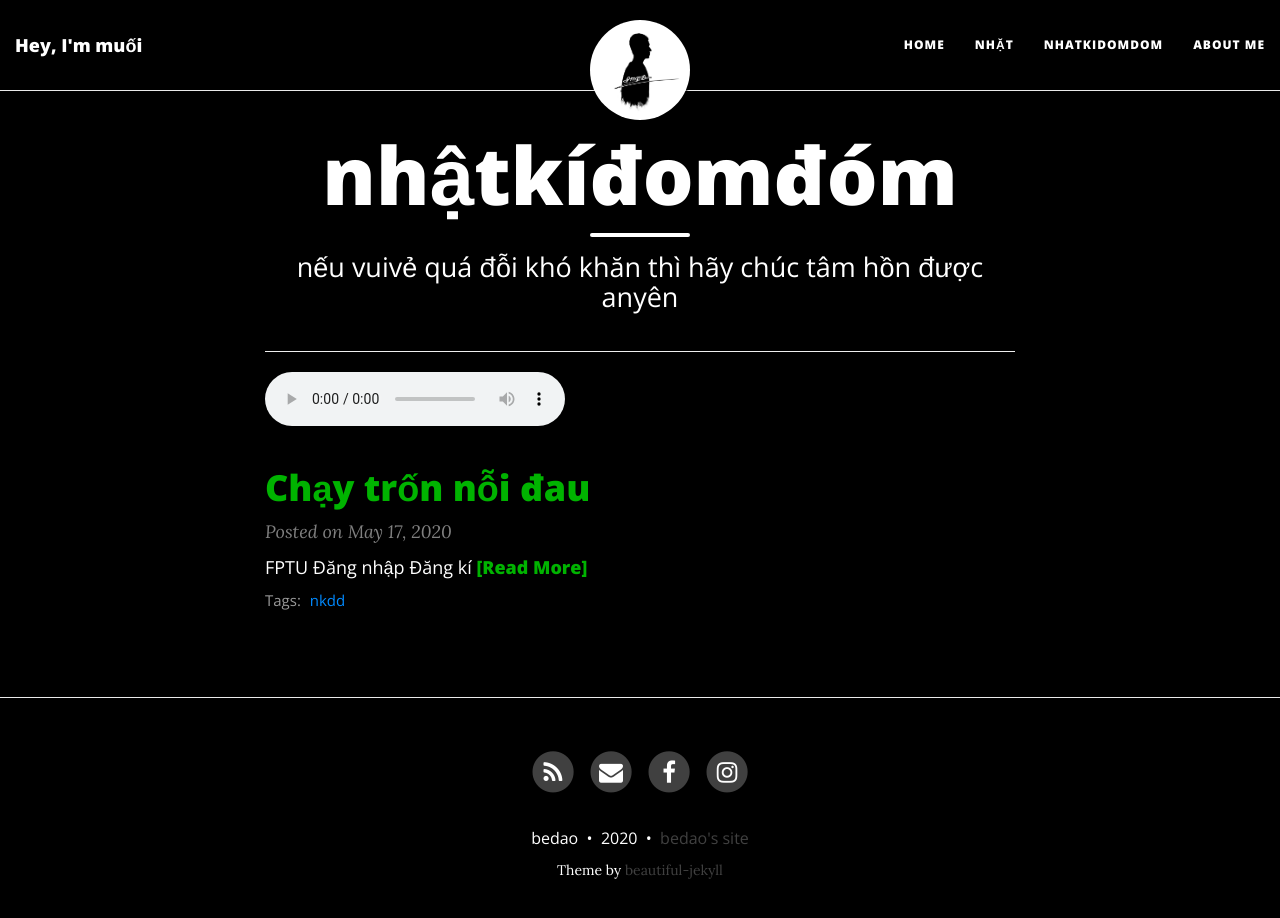
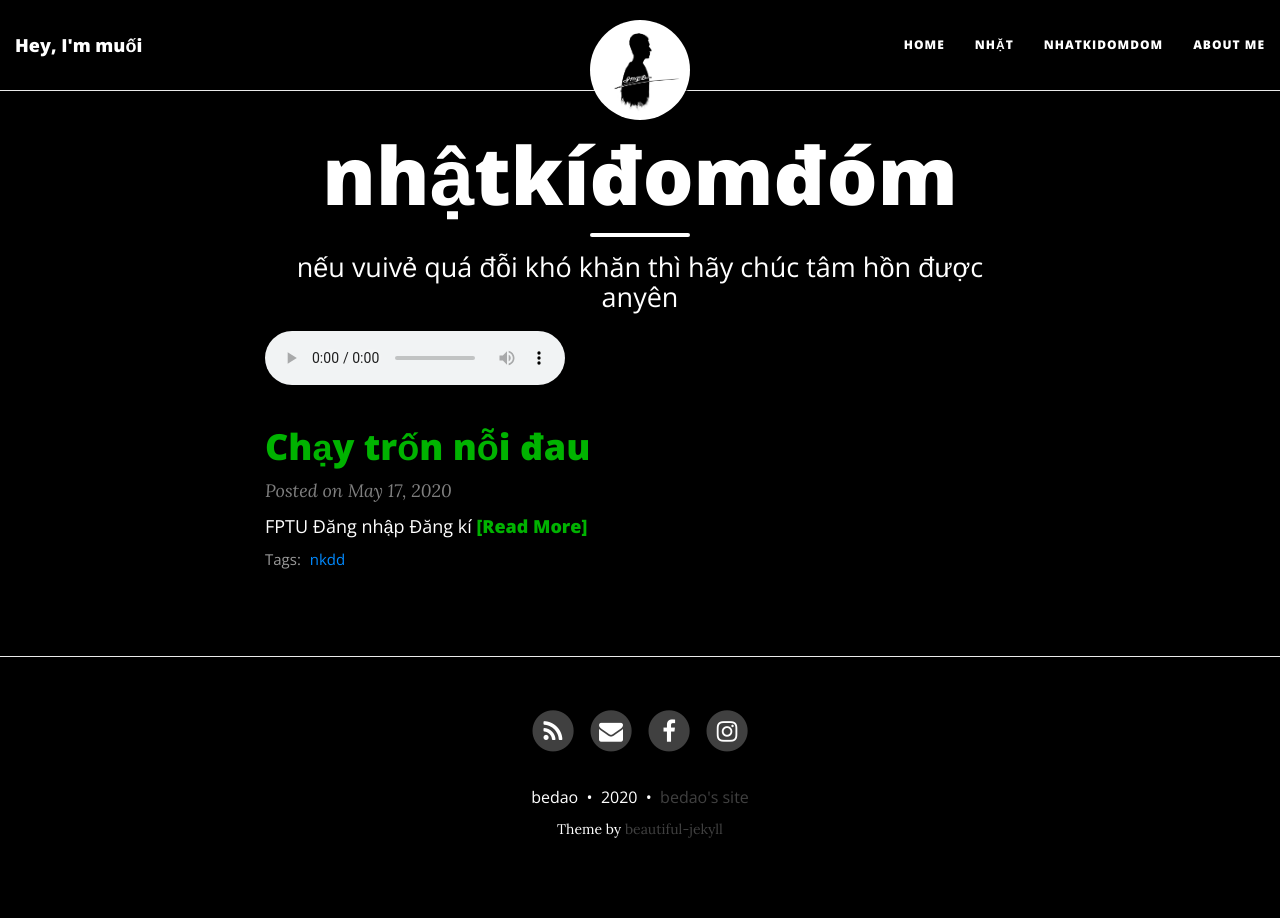
Before and after one commit to muoii/muoii.github.io, a Jekyll site: the page built from nkdd/index.html, in a window 1280 px wide and 931 px high. Shown: the top 918 px of the window. Built offline with Jekyll 4.4.1, drawn with Linux system fonts in a browser that asks for light colours; nearby versions of some CDN libraries.

Commit message:
Update index.html

```diff
--- a/nkdd/index.html
+++ b/nkdd/index.html
@@ -8,8 +8,7 @@
 published: true
 ---
 
-<hr>
-<audio controls autoplay>
+<audio controls autoplay autobuffer>
         <source src="../audio/nkdd-audio.mp3" type="audio/mpeg">
 </audio>
 
```
